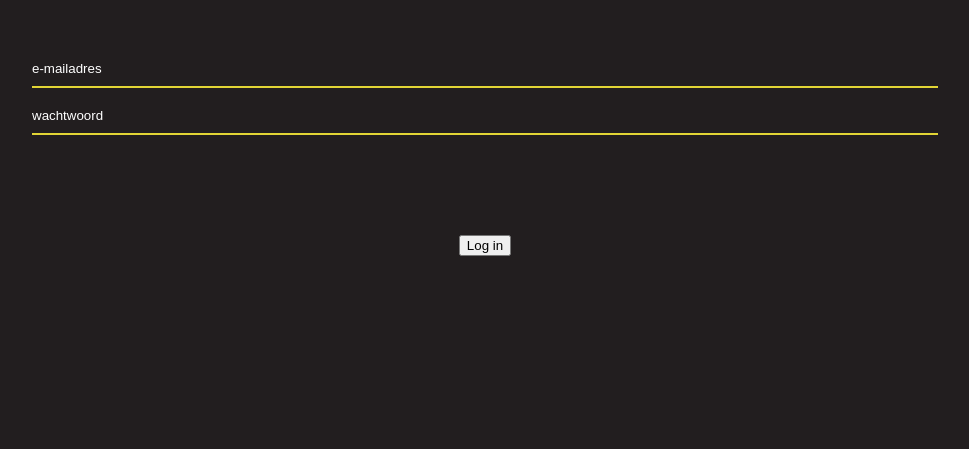
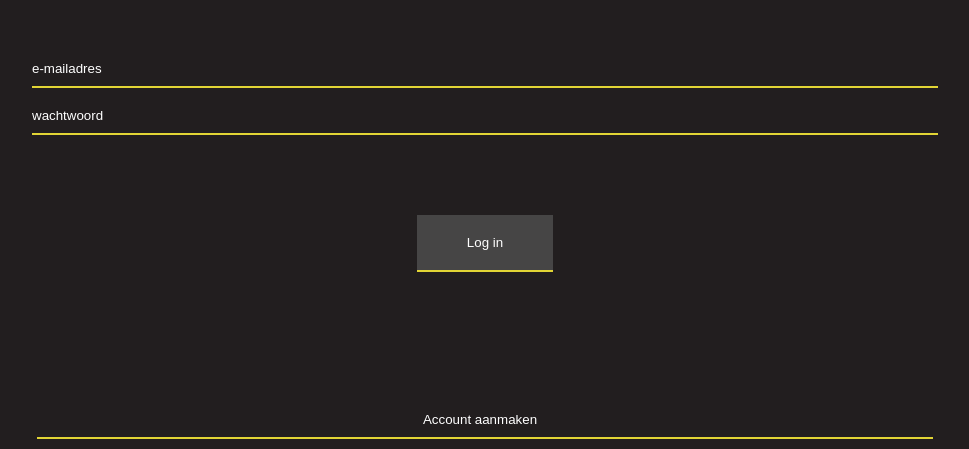
Before and after one commit to lomwww/DeSjotters, a Node server app: template gap-app/views/inlog.ejs in a window 1280 px wide. Shown: the part 549-998 px from the top of the page, without its empty margins (155-1124 px from the left). Before the commit the page ends 805 px from the top, so only its background shows below. Run offline with Node 20, Linux system fonts and the light colour scheme; the template is opened without the code that fills it, so the values that code supplies are empty.

Commit message:
no message

```diff
--- a/gap-app/public/css/template.css
+++ b/gap-app/public/css/template.css
@@ -3,17 +3,13 @@ body {
   font-family: "Helvetica Neue", light;
 }
 
-.logo {
-<<<<<<< HEAD
-  max-width: 50%;
-=======
-  max-width: 60%;
->>>>>>> 94529639b73e907799ff826fad9a04810334cc0b
+.logoLom {
+  max-width: 40%;
   display: block;
   margin: 50px auto;
 }
 
-.login > input {
+.loginLom > input {
   width: 70%;
   margin: 10px auto 10px auto;
   display: block;
@@ -22,9 +18,25 @@ body {
   border-bottom: 2px solid #E2D535;
 }
 
-.login > .loginKnop {
-  margin: 100px auto;
+.loginLom > .loginKnopLom {
+  margin: 80px auto;
   display: block;
+  color: white;
+  padding: 20px 50px 20px 50px;
+  background-color: #464545;
+  border: none;
+  border-bottom: 2px solid #E2D535;
+}
+
+.loginLom > .accountAanmakenLom {
+  background-color: #221E1F;
+  color: white;
+  width: 70%;
+  margin: 130px auto 10px auto;
+  display: block;
+  padding: 10px 10px 10px 0;
+  border: none;
+  border-bottom: 2px solid #E2D535;
 }
 
 input {
--- a/gap-app/views/inlog.ejs
+++ b/gap-app/views/inlog.ejs
@@ -1,12 +1,14 @@
 <% include head %>
   <% include logo %>
 
-  <form class="login" action="index.html" method="post">
+  <form class="loginLom" action="index.html" method="post">
 
     <input type="text" name="e-mailadres" value="e-mailadres">
     <input type="text" name="wachtwoord" value="wachtwoord">
 
-    <button class="loginKnop" type="button" name="button">Log in</button>
+    <button class="loginKnopLom" type="button" name="button">Log in</button>
+
+    <button class="accountAanmakenLom" type="button" name="button">Account aanmaken</button>
 
   </form>
 
```
